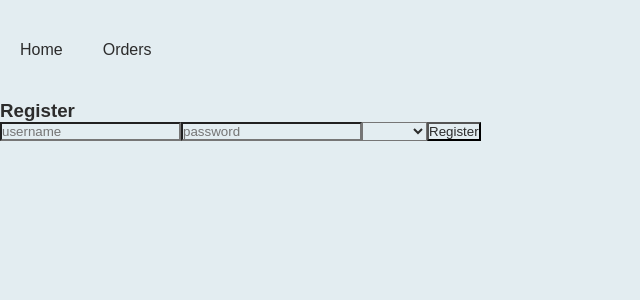
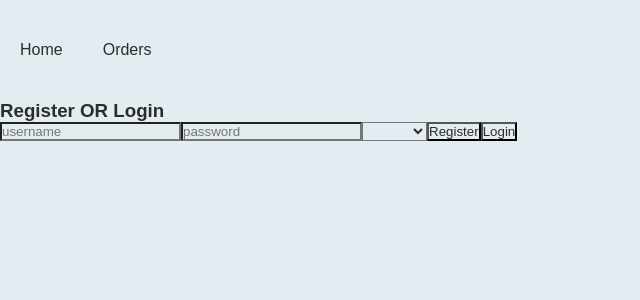
Before and after one commit to RedeemedDeus/tech-service-ecommerce-project-frontend, an Angular app in the folder tech-service/: page / in a window 1280 px wide. Shown: the top 300 px of the page, without its empty margins (0-640 px from the left). Built offline with nearby package versions, Linux system fonts and the light colour scheme.

Commit message:
login done

```diff
--- a/tech-service/src/app/register/register.component.html
+++ b/tech-service/src/app/register/register.component.html
@@ -1,5 +1,6 @@
 <div id="register" *ngIf="!loggedIn">
-    <h3>Register</h3>
+    <h3>{{loginstatus}}</h3>
+    <p id="loginstatus"></p>
     <input type="text" placeholder="username" [(ngModel)]="username">
     <input type="text" placeholder="password" [(ngModel)]="password">
     <select id="userType" [(ngModel)]="selectedType">
@@ -7,6 +8,7 @@
         <option value="Worker">Worker</option>
     </select>
     <button id="registerBtn" (click)="postAccount()">Register</button>
+    <button id="loginBtn" (click)="logIn()">Login</button>
 </div>
 
 <div id="loggedIn" *ngIf="loggedIn">
--- a/tech-service/src/app/register/register.component.ts
+++ b/tech-service/src/app/register/register.component.ts
@@ -14,6 +14,7 @@ export class RegisterComponent {
   engineer : boolean = false;
   selectedType : string = "";
   loggedIn : boolean = false;
+  loginstatus : string = "Register OR Login";
 
   @Output()
   logOutEvent : EventEmitter<boolean> = new EventEmitter<boolean>();
@@ -52,6 +53,40 @@ export class RegisterComponent {
     this.clearInput();
   }
 
+
+  logIn() : void {
+    if(this.selectedType == 'Worker'){
+      this.engineer = true;
+    }
+    else{
+      this.engineer = false;
+    }
+
+    //full account info to post to database
+    this.account = {
+      username : this.username,
+      password : this.password,
+      engineer : this.engineer
+    };
+
+    this.accountService.submitLogin(this.account).subscribe(json =>{
+      this.account = json;
+      //account object can be accessed to input component
+      //console.log(this.account);
+      this.accountEvent.emit(this.account);
+      if(json != null){
+        this.loggedIn = true;
+      }
+
+    });
+
+
+    if(!this.loggedIn){
+      document.getElementById("loginstatus")!.innerText = "INVALID USERNAME OR PASSWORD";
+    }
+
+  }
+
   logOut() : void {
     //alert("Log Out Successful");
     this.account = {};
--- a/tech-service/src/app/services/account.service.ts
+++ b/tech-service/src/app/services/account.service.ts
@@ -23,9 +23,9 @@ export class AccountService {
     return this.http.post<Account>("http://127.0.0.1:9000/account", account, {headers:header})
   }
 
-  submitLogin(login : Login) : Observable<Account>{
+  submitLogin(account : Account) : Observable<Account>{
     let header = this.getHeader();
-    return this.http.post<Account>("http://127.0.0.1:9000/login", login, {headers:header});
+    return this.http.post<Account>("http://127.0.0.1:9000/login", account, {headers:header});
   }
 
   assignWork(accountId : any, requestId : any, account : Account) : Observable<Account>{
```
